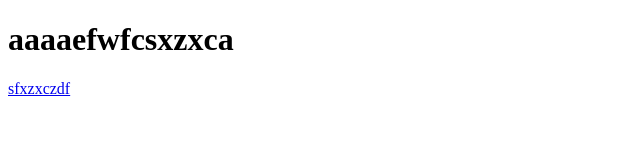
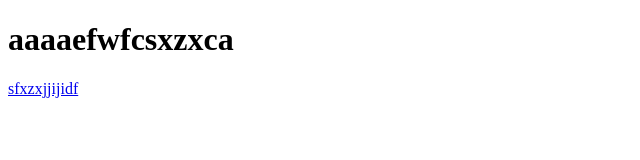
Before and after one commit to Marciokkkjjj/Portifolio, a plain HTML site: page index.html in a window 1280 px wide. Shown: the full height of the page, 0-640 px from the left. Drawn offline with Linux system fonts and the light colour scheme.

Commit message:
add test

```diff
--- a/index.html
+++ b/index.html
@@ -7,7 +7,7 @@
 </head>
 <body>
     <h1>aaaaefwfcsxzxca</h1>
-    <a href="asa">sfxzxczdf</a>
+    <a href="asa">sfxzxjjijidf</a>
 
 </body>
 </html>
```
